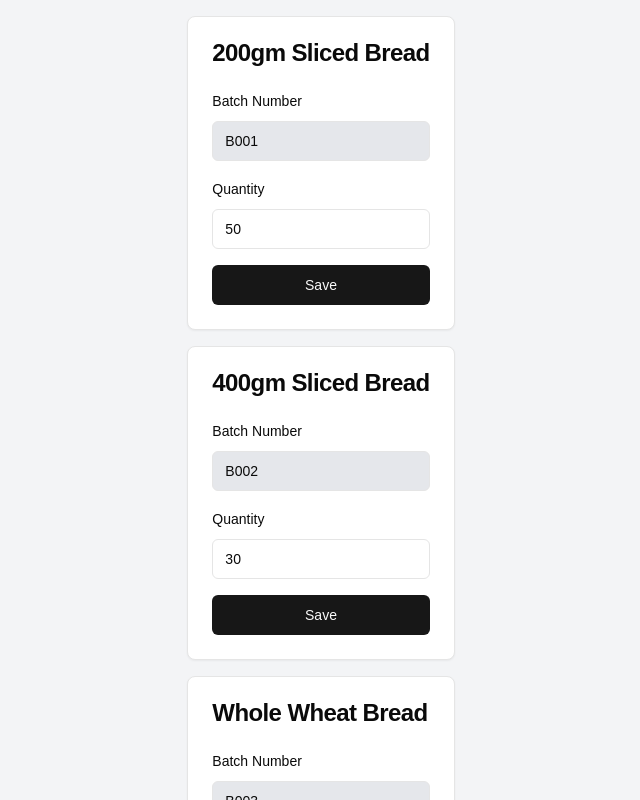
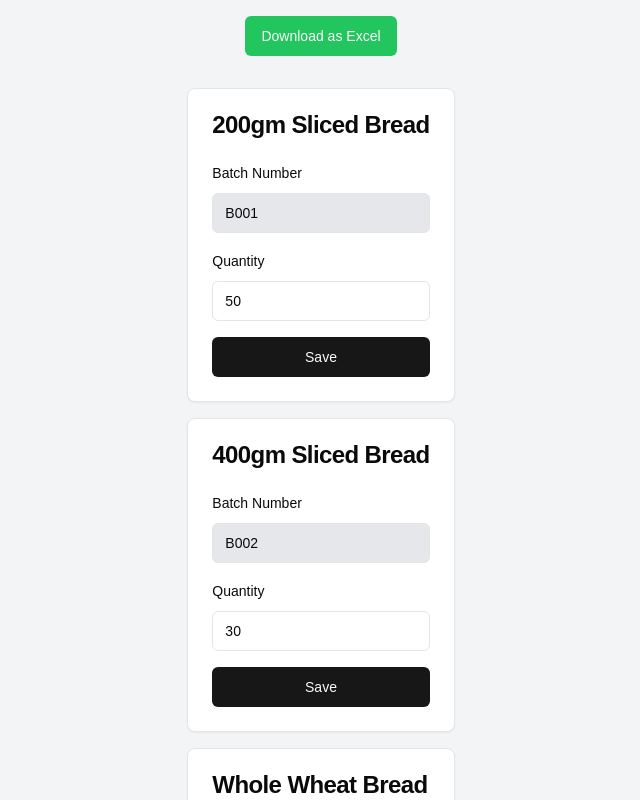
Before and after one commit to eshita241/Factory-Manager, a Next.js app: page /dashboard/1 in a window 1280 px wide. Shown: the top 800 px of the page, without its empty margins (319-959 px from the left). Built offline with nearby package versions, Linux system fonts and the light colour scheme.

Commit message:
downloadable

```diff
--- a/package.json
+++ b/package.json
@@ -20,7 +20,8 @@
     "react": "^19.0.0",
     "react-dom": "^19.0.0",
     "tailwind-merge": "^2.6.0",
-    "tailwindcss-animate": "^1.0.7"
+    "tailwindcss-animate": "^1.0.7",
+    "xlsx": "^0.18.5"
   },
   "devDependencies": {
     "@types/node": "^20",
--- a/src/app/dashboard/[id]/page.tsx
+++ b/src/app/dashboard/[id]/page.tsx
@@ -5,6 +5,7 @@ import { Card, CardContent, CardHeader, CardTitle } from "@/components/ui/card";
 import { Input } from "@/components/ui/input";
 import { Button } from "@/components/ui/button";
 import { Label } from "@/components/ui/label";
+import * as XLSX from "xlsx";
 
 interface SKU {
   id: number;
@@ -77,8 +78,27 @@ export default function DashboardPage() {
     setSkus((prevSkus) => prevSkus.map((sku) => (sku.id === updatedSKU.id ? updatedSKU : sku)));
   };
 
+  const handleDownloadExcel = () => {
+    const data = skus.map(({ id, name, batchNumber, quantity, createdAt }) => ({
+      ID: id,
+      Name: name,
+      "Batch Number": batchNumber,
+      Quantity: quantity,
+      "Last Updated": createdAt ? new Date(createdAt).toLocaleString() : "Not Updated",
+    }));
+
+    const worksheet = XLSX.utils.json_to_sheet(data);
+    const workbook = XLSX.utils.book_new();
+    XLSX.utils.book_append_sheet(workbook, worksheet, "SKUs");
+
+    XLSX.writeFile(workbook, "SKU_Data.xlsx");
+  };
+
   return (
-    <div className="min-h-screen flex items-center justify-center bg-gray-100 p-4">
+    <div className="min-h-screen flex flex-col items-center justify-center bg-gray-100 p-4 space-y-4">
+      <Button onClick={handleDownloadExcel} className="mb-4 bg-green-500 hover:bg-green-600">
+        Download as Excel
+      </Button>
       <div className="space-y-4">
         {skus.map((sku) => (
           <SKUCard key={sku.id} sku={sku} onUpdate={handleUpdate} />
```
Also changed, not shown: 1 other file (tests, documents, lock files or other folders).
